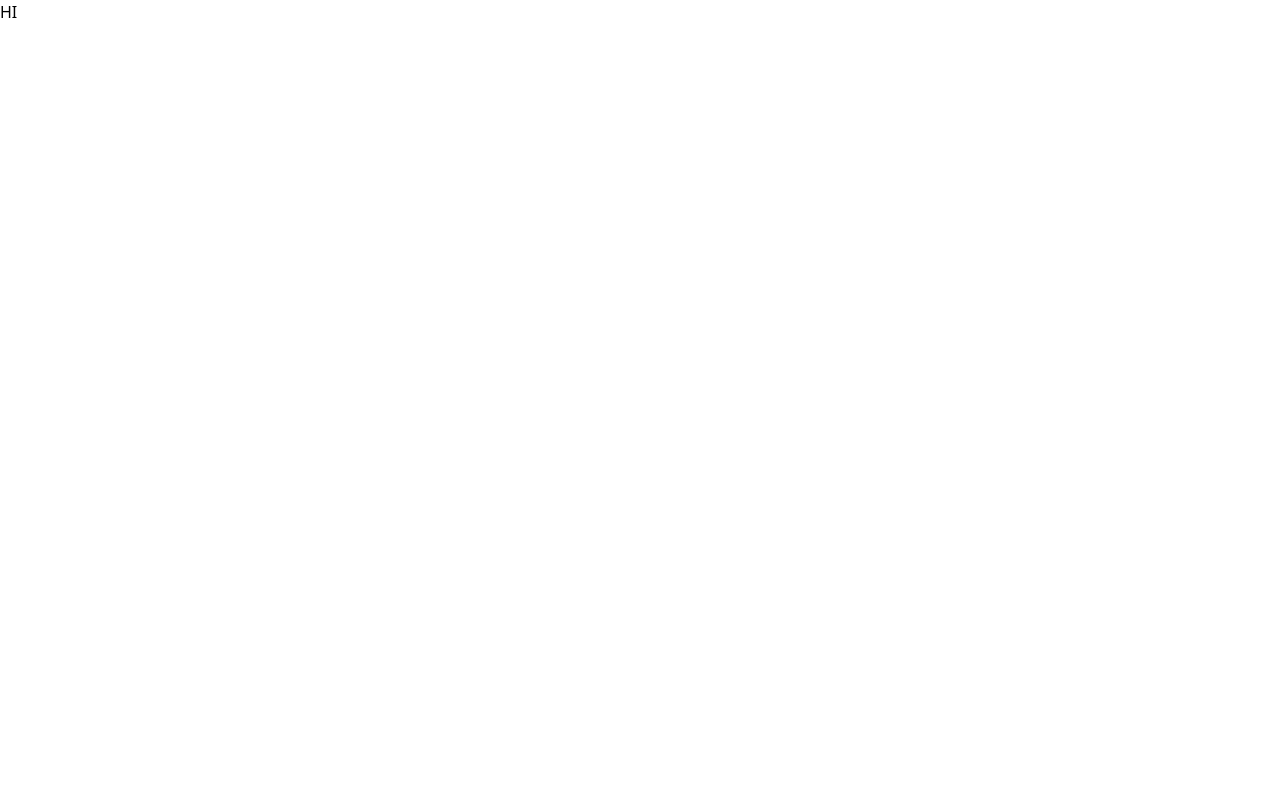
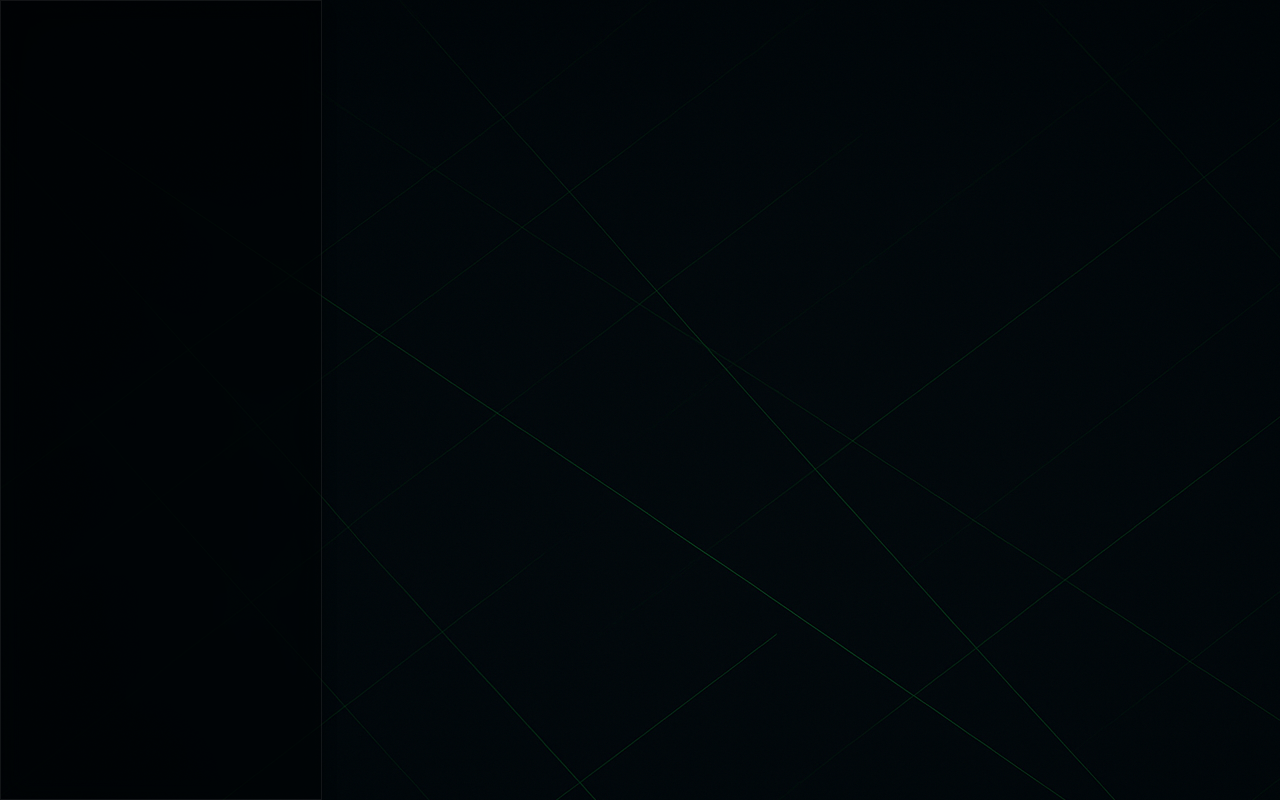
Before and after one commit to jhonatanAlanFerreira/portfolio, a Next.js app: page / in a window 1280 px wide. Built offline with nearby package versions, Linux system fonts and the light colour scheme.

Commit message:
create initial structure

```diff
--- a/app/globals.css
+++ b/app/globals.css
@@ -1 +1,5 @@
 @import "tailwindcss";
+
+body {
+    background-image: url("/background.png");
+}
--- a/app/page.tsx
+++ b/app/page.tsx
@@ -1,3 +1,10 @@
 export default function Home() {
-  return <h1>HI</h1>;
+  return (
+    <div className="flex h-screen">
+      <aside className="flex-1 backdrop-blur-md shadow-lg bg-black/45 shadow-black/80 border border-white/10 opacity-70"></aside>
+      <main className="flex-[3]">
+        <section></section>
+      </main>
+    </div>
+  );
 }
```
Also changed, not shown: public/background.png (added).
